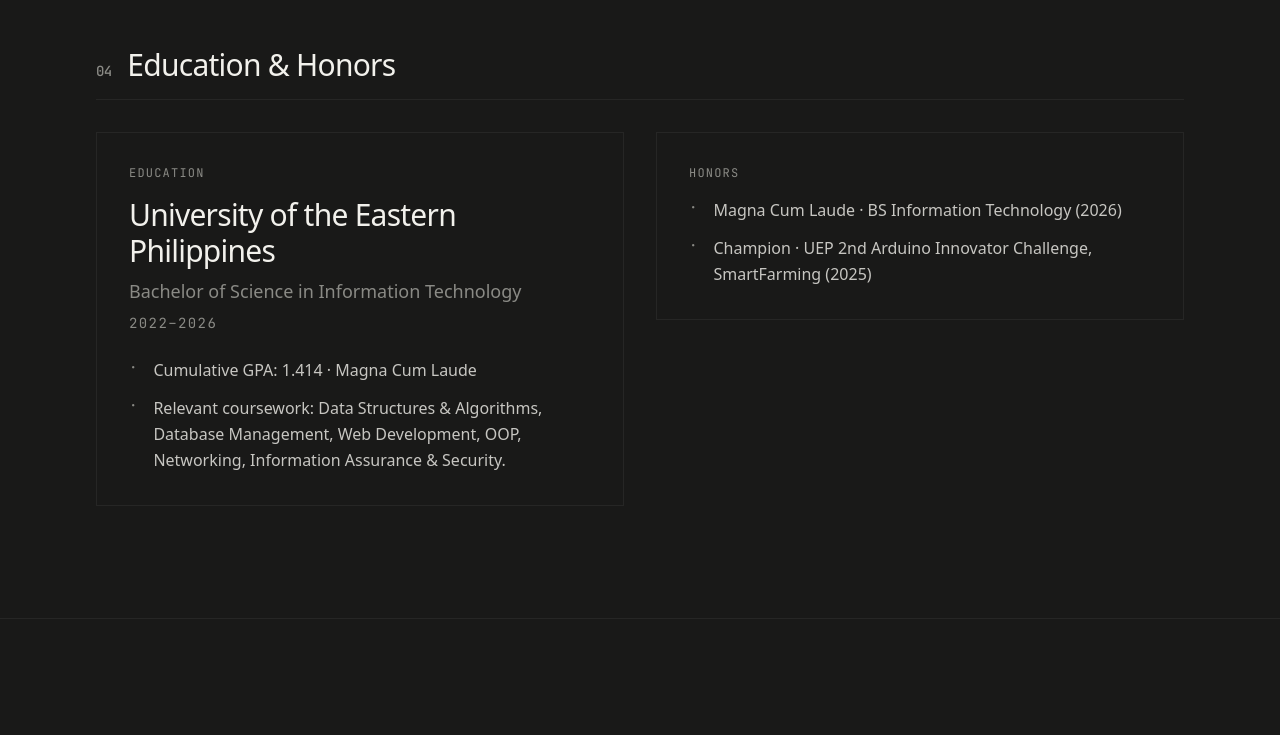
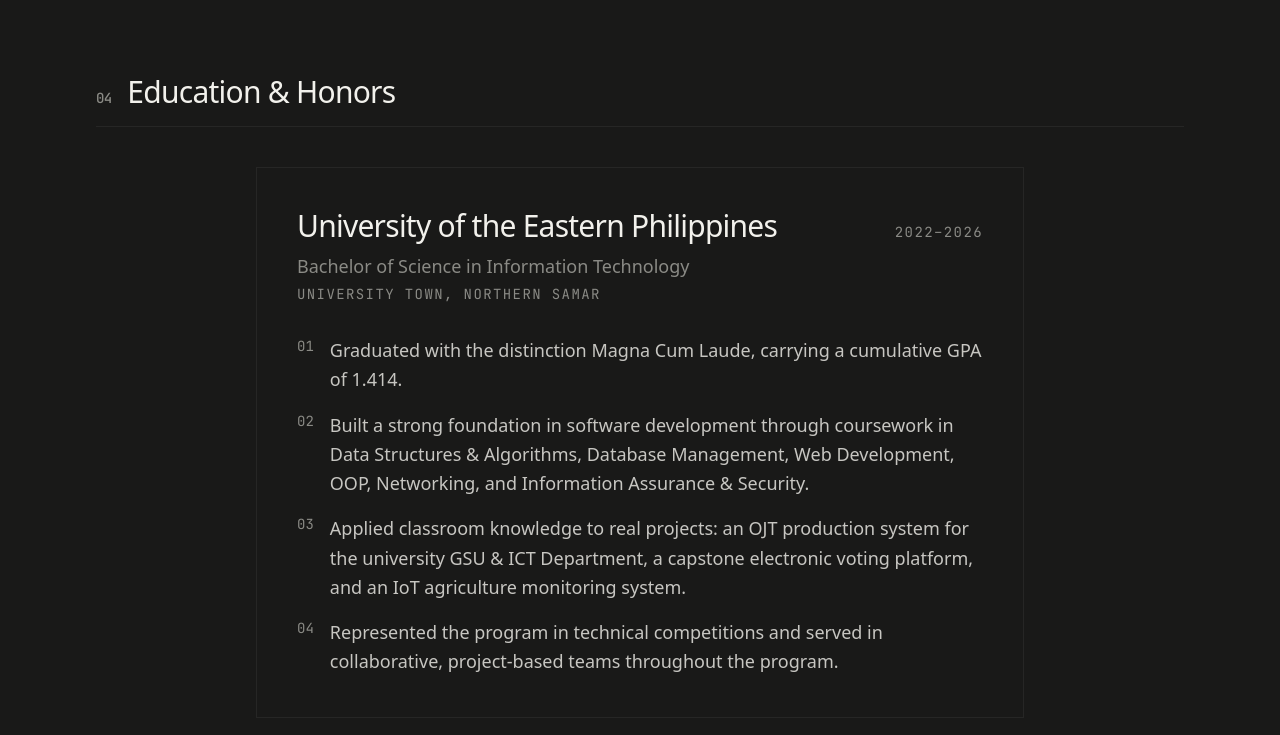
Before and after one commit to jayarpelicano01/jayaruuu_, a Next.js app: page / in a window 1280 px wide. Shown: the part 5260-5995 px from the top of the page. Built offline with nearby package versions, Linux system fonts and the light colour scheme.

Commit message:
feat: single-column expanded education, larger experience list

```diff
--- a/components/education/education.tsx
+++ b/components/education/education.tsx
@@ -10,24 +10,27 @@ export default function Education() {
           <SectionHeading index="04" title="Education & Honors" />
         </Reveal>
 
-        <div className="mt-8 grid gap-8 lg:grid-cols-2">
+        <div className="mx-auto mt-10 max-w-3xl">
           <Reveal delay={0.1}>
-            <div className="border border-line p-8">
-              <h3 className="font-mono text-xs uppercase tracking-widest text-muted">
-                Education
-              </h3>
-              <p className="mt-4 text-2xl font-medium tracking-tight sm:text-3xl">
-                {education.school}
+            <div className="border border-line p-8 sm:p-10">
+              <div className="flex flex-wrap items-baseline justify-between gap-x-6 gap-y-2">
+                <h3 className="text-2xl font-medium tracking-tight sm:text-3xl">
+                  {education.school}
+                </h3>
+                <span className="font-mono text-sm uppercase tracking-widest text-muted">
+                  {education.years}
+                </span>
+              </div>
+              <p className="mt-2 text-lg text-muted">{education.degree}</p>
+              <p className="mt-1 font-mono text-sm uppercase tracking-widest text-muted">
+                {education.location}
               </p>
-              <p className="mt-2 text-lg text-muted">{education.degree}</p>
-              <p className="mt-2 font-mono text-sm uppercase tracking-widest text-muted">
-                {education.years}
-              </p>
-              <ul className="mt-6 space-y-3 text-md leading-relaxed text-ink/80">
-                {education.details.map((d) => (
-                  <li key={d} className="flex gap-4">
+
+              <ul className="mt-8 space-y-4 text-lg leading-relaxed text-ink/80">
+                {education.details.map((d, i) => (
+                  <li key={i} className="flex gap-4">
                     <span aria-hidden className="font-mono text-sm text-muted">
-                      ·
+                      {String(i + 1).padStart(2, "0")}
                     </span>
                     <span>{d}</span>
                   </li>
@@ -37,15 +40,15 @@ export default function Education() {
           </Reveal>
 
           <Reveal delay={0.15}>
-            <div className="border border-line p-8">
+            <div className="mt-8 border border-line p-8 sm:p-10">
               <h3 className="font-mono text-xs uppercase tracking-widest text-muted">
                 Honors
               </h3>
-              <ul className="mt-4 space-y-3 text-md leading-relaxed text-ink/80">
-                {honors.map((h) => (
+              <ul className="mt-5 space-y-4 text-lg leading-relaxed text-ink/80">
+                {honors.map((h, i) => (
                   <li key={h} className="flex gap-4">
                     <span aria-hidden className="font-mono text-sm text-muted">
-                      ·
+                      {String(i + 1).padStart(2, "0")}
                     </span>
                     <span>{h}</span>
                   </li>
--- a/components/experience/experience.tsx
+++ b/components/experience/experience.tsx
@@ -34,10 +34,10 @@ function ExperienceRow({ item }: { item: (typeof experience)[number] }) {
       onMouseLeave={() => setHovered(false)}
     >
       <div className="flex flex-wrap items-baseline gap-x-6 gap-y-2">
-        <h3 className="text-3xl font-medium tracking-tight sm:text-4xl">
+        <h3 className="text-4xl font-medium tracking-tight sm:text-5xl">
           {item.title}
         </h3>
-        <span className="font-mono text-sm uppercase tracking-widest text-muted">
+        <span className="font-mono text-base uppercase tracking-widest text-muted">
           {item.year}
         </span>
       </div>
@@ -50,17 +50,17 @@ function ExperienceRow({ item }: { item: (typeof experience)[number] }) {
       >
         <div className="pt-6">
           <div className="flex flex-wrap items-baseline gap-x-6 gap-y-1">
-            <span className="font-mono text-sm uppercase tracking-widest text-muted/70">
+            <span className="font-mono text-base uppercase tracking-widest text-muted/70">
               {item.kind}
             </span>
             {item.org ? (
-              <span className="font-mono text-sm uppercase tracking-widest text-muted/70">
+              <span className="font-mono text-base uppercase tracking-widest text-muted/70">
                 {item.org}
               </span>
             ) : null}
-            <span className="text-lg text-muted">{item.role}</span>
+            <span className="text-xl text-muted">{item.role}</span>
           </div>
-          <ul className="mt-6 space-y-3 text-lg leading-relaxed text-ink/80">
+          <ul className="mt-6 space-y-3 text-xl leading-relaxed text-ink/80">
             {item.points.map((point) => (
               <li key={point} className="flex gap-4">
                 <span aria-hidden className="font-mono text-sm text-muted">
--- a/data/experience.ts
+++ b/data/experience.ts
@@ -61,8 +61,10 @@ export const education: Education = {
   degree: "Bachelor of Science in Information Technology",
   years: "2022–2026",
   details: [
-    "Cumulative GPA: 1.414 · Magna Cum Laude",
-    "Relevant coursework: Data Structures & Algorithms, Database Management, Web Development, OOP, Networking, Information Assurance & Security.",
+    "Graduated with the distinction Magna Cum Laude, carrying a cumulative GPA of 1.414.",
+    "Built a strong foundation in software development through coursework in Data Structures & Algorithms, Database Management, Web Development, OOP, Networking, and Information Assurance & Security.",
+    "Applied classroom knowledge to real projects: an OJT production system for the university GSU & ICT Department, a capstone electronic voting platform, and an IoT agriculture monitoring system.",
+    "Represented the program in technical competitions and served in collaborative, project-based teams throughout the program.",
   ],
 }
 
```
